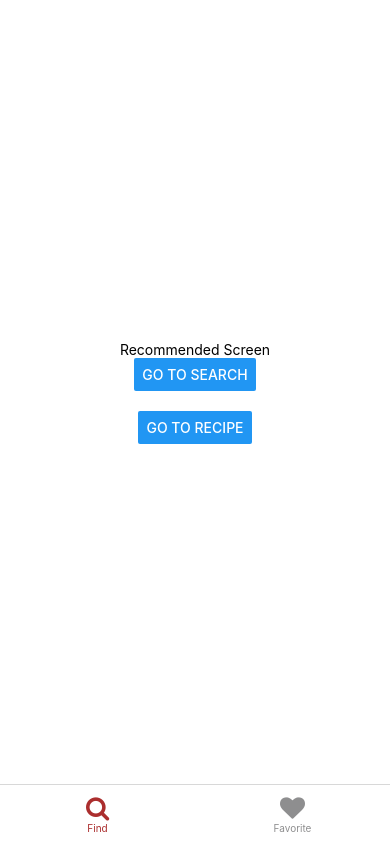
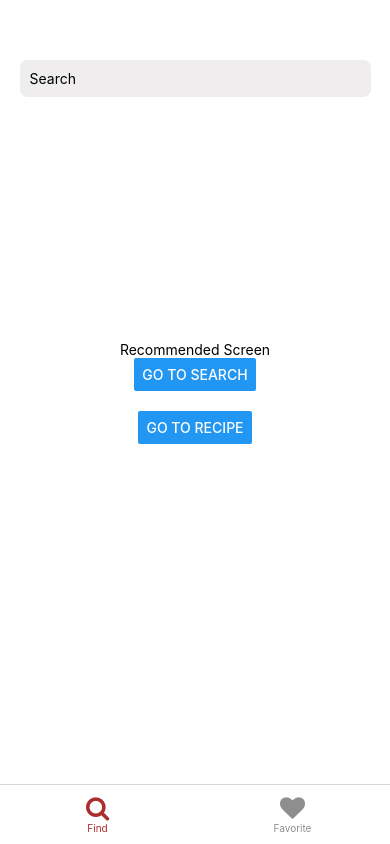
Before and after one commit to piotrc33/FindYourMeal, a React Native app: screen /Recommended in a window 390 px wide. Built offline with nearby package versions, Linux system fonts and the light colour scheme.

Commit message:
Add search text input

```diff
--- a/app.json
+++ b/app.json
@@ -1,7 +1,7 @@
 {
   "expo": {
-    "name": "blank-ts",
-    "slug": "blank-ts",
+    "name": "FindYourMeal",
+    "slug": "FindYourMeal",
     "version": "1.0.0",
     "orientation": "portrait",
     "icon": "./assets/icon.png",
--- a/app/components/ScreensContainer.tsx
+++ b/app/components/ScreensContainer.tsx
@@ -24,7 +24,7 @@ export default function ScreensContainer() {
         screenOptions={({ route }) => ({
           tabBarIcon: ({ focused, color, size }) => {
             let iconName: "search" | "heart";
-            let routeName = route.name;
+            const routeName = route.name;
 
             if (routeName === findName) {
               iconName = "search";
--- a/app/navigation/screens/RecommendedScreen.tsx
+++ b/app/navigation/screens/RecommendedScreen.tsx
@@ -1,6 +1,6 @@
 import { StackNavigationProp } from "@react-navigation/stack";
 import { StatusBar } from "expo-status-bar";
-import { Button, StyleSheet, Text, View } from "react-native";
+import { Button, StyleSheet, Text, View, TextInput, Keyboard } from "react-native";
 import { RootStackParamList } from "../../types/types";
 
 type RecommendedScreenProps = {
@@ -9,7 +9,13 @@ type RecommendedScreenProps = {
 
 export default function RecommendedScreen(props: RecommendedScreenProps) {
   return (
-    <View style={styles.container}>
+    <View style={styles.container}
+           >
+
+      <View style={styles.searchModal}>
+        <TextInput style={styles.searchInput} placeholder="Search" />
+      </View>
+
       <Text>Recommended Screen</Text>
 
       <Button
@@ -35,4 +41,19 @@ const styles = StyleSheet.create({
     alignItems: "center",
     justifyContent: "center",
   },
+  searchModal: {
+    width: "100%",
+    position: "absolute",
+    textAlign: "center",
+    top: 60,
+    display: "flex",
+    alignItems: "center"
+  },
+  searchInput: {
+    width: "90%",
+    backgroundColor: "#EFEDED",
+    color: "black",
+    borderRadius: 8,
+    padding: 10,
+  },
 });
```
